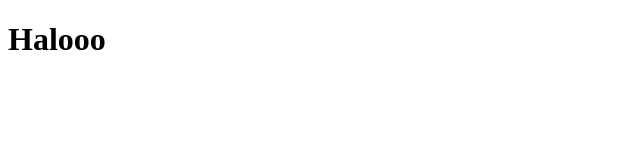
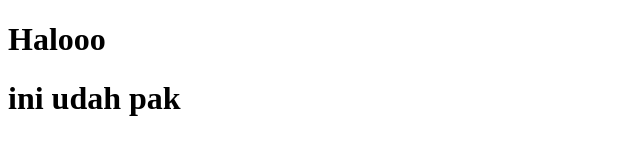
Before and after one commit to Saptaloka/test-github, a plain HTML site: page index.html in a window 1280 px wide. Shown: the whole page, without its empty margins (0-640 px from the left). Drawn offline with Linux system fonts and the light colour scheme.

Commit message:
Update index.html

```diff
--- a/index.html
+++ b/index.html
@@ -5,6 +5,7 @@
     <meta name="viewport" content="width=device-width, initial-scale=1.0">
     <title>Github Testing</title>
     <h1>Halooo</h1>
+    <h1>ini udah pak</h1>
 </head>
 <body>
 
```
